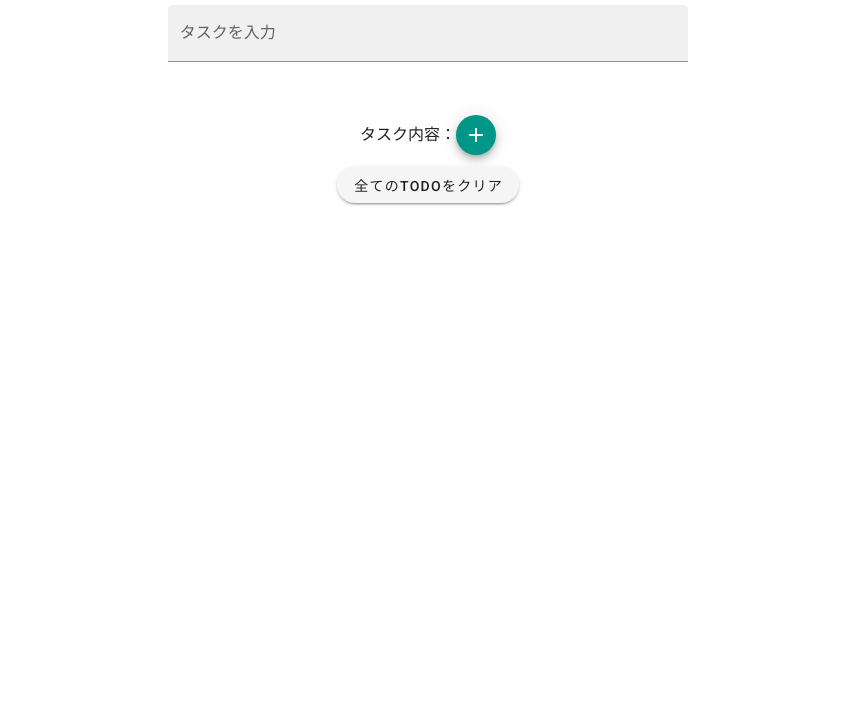
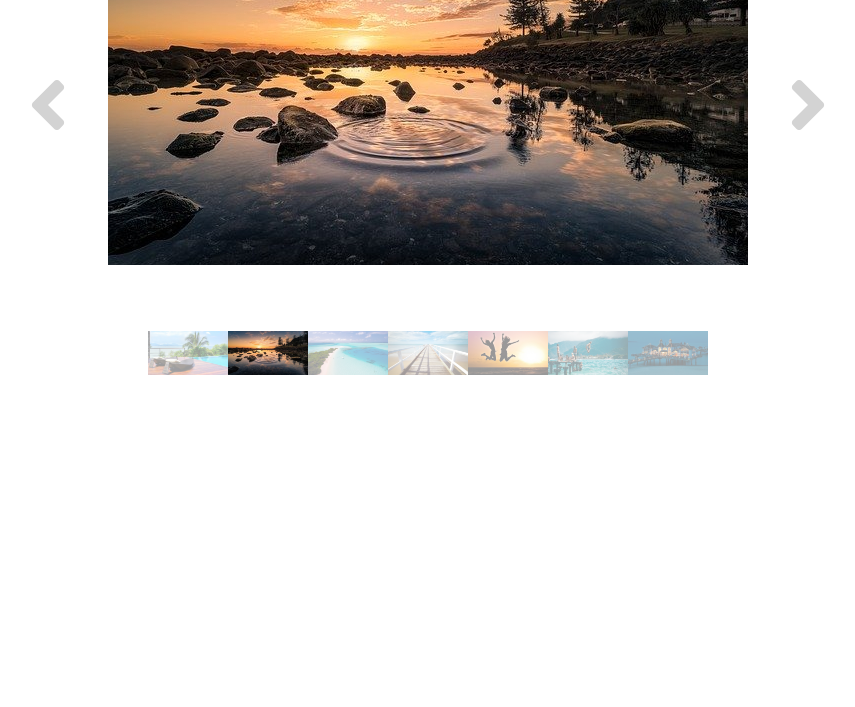
Before and after one commit to honshou/Myapp, a plain HTML site: page index.html in a window 1280 px wide. Shown: the part 93-800 px from the top of the page, without its empty margins (212-1067 px from the left). Drawn offline with nearby package versions, Linux system fonts and the light colour scheme.

Commit message:
資源のデプロイ

```diff
--- /dev/null
+++ b/app.scss
@@ -0,0 +1,74 @@
+
+.carousel{
+  width: 840px;
+  height: 400px;
+  margin: 0 auto;
+  position: relative;
+  &__main{
+    width: 640px;
+    height: 400px;
+    margin:0 auto;
+  }
+  &__prev{
+    position: absolute;
+    top: 150px;
+    left:20px;
+    cursor: pointer;
+    color: lightgray;
+    &:hover{
+      transition-duration: .2s;
+      transform: translateX(-10px);
+    }
+  }
+  &__next{
+    position: absolute;
+    top: 150px;
+    right:20px;
+    cursor: pointer;
+    color:lightgray;
+    &:hover{
+      transition-duration: .2s;
+      transform: translateX(10px);
+    }
+  }
+  &__thumbnails{
+    display: flex;
+    justify-content: center;
+    list-style: none;
+    padding: 0;
+    & li{
+      cursor: pointer;
+      opacity: 0.4;
+      &:hover{
+        opacity: 1;
+      }
+      &.current{
+        opacity: 1;
+      }
+    }
+    & img{
+      width: 80px;
+    }
+  }
+}
+
+.active {
+  &-enter{
+    opacity: 0;
+    &-to{
+      opacity:1;
+    }
+    &-active{
+      transition: opacity .5s;
+    }
+  }
+  &-leave{
+    opacity:1;
+    &-to{
+      opacity:0;
+    }
+    &-active{
+      transition: opacity .5s;
+    }
+  }
+}
--- a/index.html
+++ b/index.html
@@ -1,83 +1,81 @@
 <!DOCTYPE html>
-<html lang="en" >
+<html lang="en">
 <head>
   <meta charset="UTF-8">
-  <title>ToDoアプリ</title>
-  <link rel='stylesheet' href='https://cdn.jsdelivr.net/npm/vuetify@2.x/dist/vuetify.min.css'>
-<link rel='stylesheet' href='https://unpkg.com/@mdi/font@6.x/css/materialdesignicons.min.css'>
-<link rel='stylesheet' href='https://fonts.googleapis.com/css?family=Roboto:100,300,400,500,700,900'>
-
+  <meta name="viewport" content="width=device-width, initial-scale=1.0">
+  <title>Document</title>
+  <script src="https://cdn.jsdelivr.net/npm/vue@2.6.11/dist/vue.js"></script>
+  <link rel="stylesheet" href="https://use.fontawesome.com/releases/v5.14.0/css/all.css" integrity="sha384-HzLeBuhoNPvSl5KYnjx0BT+WB0QEEqLprO+NBkkk5gbc67FTaL7XIGa2w1L0Xbgc" crossorigin="anonymous">
+  <link rel="stylesheet" type="text/css" href="app.css">
 </head>
 <body>
-<!-- partial:index.partial.html -->
-<!-- Vueで指定された"app"要素、この中でのみVueが有効 -->
-<div id="app">
-  <v-app>
-    <v-content>
-      <v-container>
-        <v-row
-          class="text-h3 mb-3 mt-3"
-          justify="center"
-          >
-          My ToDo App
-        </v-row>
-        <v-row
-          class="mb-3 mt-3"
-          align="center"
-          justify="center"
-          >
-          <v-col
-            cols="6"
-            >
-            <v-text-field
-                  class="ml-6 mr-6"
-                  v-model:value="task"
-                  label="タスクを入力"
-                  placeholder="タスクを入力…"
-                  filled
-            >
-          </v-col>
-        </v-row>
-        <v-row
-          class="mb-3 mt-3"
-          align="center"
-          justify="center"
-          >
-          タスク内容：{{ task }}
-          <v-btn v-on:click="addTask"
-               fab
-               dark
-               small
-               color="teal"
-               x-small
-               >
-                 <v-icon dark>
-                   mdi-plus
-                 </v-icon>
-               </v-btn>
-        </v-row>
-        <v-row
-          class="mb-3 mt-3"
-          justify="center"
-          >
-          <v-btn v-on:click="clearAll"
+  <div id="app">
+    <section class="carousel">
 
-                 rounded
-                 >全てのToDoをクリア</v-btn>
-        </v-row>
-        <v-row
-          class="mb-3 mt-3"
-          justify="center"
-          v-for="todo in todoList">
-          {{ todo }}
-        </v-row>
-      </v-container>
-    </v-content>
-  </v-app>
-</div>
-<!-- partial -->
-  <script src='https://cdnjs.cloudflare.com/ajax/libs/vue/2.6.11/vue.min.js'></script>
-<script src='https://cdn.jsdelivr.net/npm/vuetify@2.x/dist/vuetify.js'></script><script  src="./script.js"></script>
-
+      <div class="carousel__main">
+        <transition name="active">
+          <div class="carousel__main"
+              :key="images[active].id"
+              v-show="active === images[active].id">
+            <img :src="images[active].img">
+          </div>
+        </transition>
+      </div>
+      <div @click="prev" class="carousel__prev"><i class="fas fa-angle-left fa-5x"></i></div>
+      <div @click="next" class="carousel__next"><i class="fas fa-angle-right fa-5x"></i></div>
+      <ul class="carousel__thumbnails">
+        <li v-for="(image, id) in images"
+          :key="image.id"
+          :class="{current: active === image.id}"
+          @click="current(image.id)">
+        <img :src="image.img">
+      </li>
+      </ul>
+    </section>
+  </div>
+  <script>
+    let app = new Vue({
+      el:'#app',
+      data(){
+        return {
+          active: 0,
+          images: [
+            {id:0, img:'images/image000.jpg'},
+            {id:1, img:'images/image001.jpg'},
+            {id:2, img:'images/image002.jpg'},
+            {id:3, img:'images/image003.jpg'},
+            {id:4, img:'images/image004.jpg'},
+            {id:5, img:'images/image005.jpg'},
+            {id:6, img:'images/image006.jpg'},
+          ]
+        }
+      },
+    methods:{
+      current(id){
+        this.active = id
+      },
+      prev(){
+        if(this.active <= 0){
+          this.active = this.images.length - 1
+        } else {
+          this.active--
+        }
+      },
+      next(){
+        if(this.active >= this.images.length - 1){
+          this.active = 0
+        } else {
+          this.active++
+        }
+      }
+    },
+    mounted(){
+      let that = this
+      setInterval(()=>{
+        that.next()
+      }, 4000)
+    }
+    })
+  </script>
 </body>
 </html>
--- a/script.js
+++ /dev/null
@@ -1,23 +0,0 @@
-const app = new Vue({
-  el: '#app', // Vueが管理する一番外側のDOM要素
-  vuetify: new Vuetify(),
-  data: {
-    // Vue内部で使いたい変数は全てこの中に定義する
-    task: '',
-    todoList: [], // これは配列
-  },
-  methods: {
-    // 関数はここ
-    addTask: function() {
-      console.log('次のタスクが追加されました：', this.task);
-      // 配列の先頭に現在のタスク内容を追加する（最後尾の場合はpush）
-      this.todoList.unshift(this.task);
-      console.log('現在のToDo一覧：', this.todoList);
-    },
-    // 以下を追加、関数名はなんでもよい
-    clearAll: function() {
-      this.todoList = [];
-      console.log('全てのToDoが消去されました');
-    },
-  },
-});
```
Also changed, not shown: app.css (added), images/image000.jpg (added), images/image001.jpg (added), images/image002.jpg (added), images/image003.jpg (added), images/image004.jpg (added), images/image005.jpg (added), images/image006.jpg (added), 3 other files.
